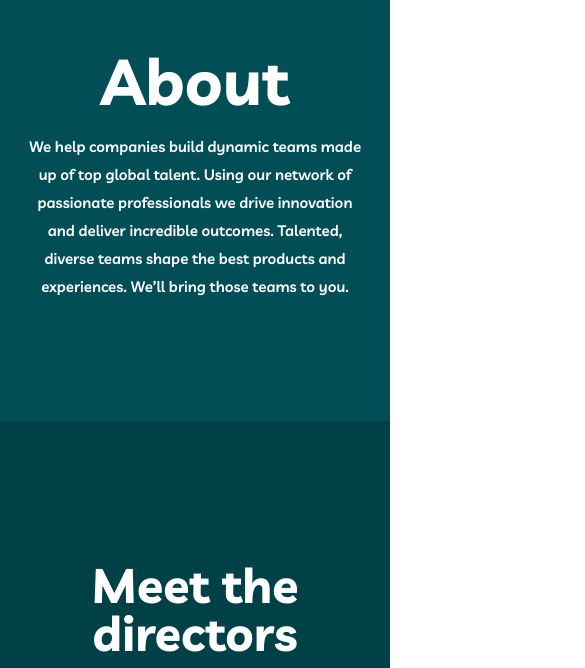
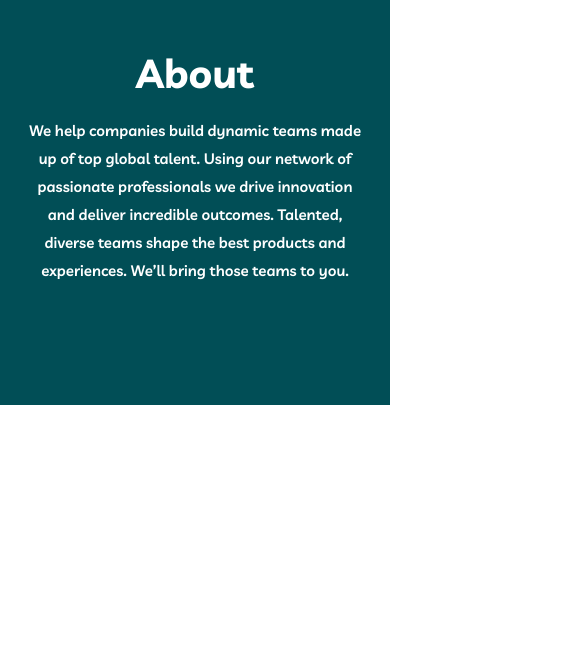
Before and after one commit to Salohiddin-coder/MyTeam, a plain HTML site: page about.html in a window 390 px wide. Shown: the part 176-844 px from the top of the page, 585 px wide, since content can reach past the window. Drawn offline with Linux system fonts and the light colour scheme.

Commit message:
add new changes

```diff
--- a/about.html
+++ b/about.html
@@ -42,7 +42,7 @@
       </div>
     </section>
 
-    <section class="directors">
+    <!-- <section class="directors">
       <div class="container">
         <div class="directors__inner">
           <h3 class="directors__title">Meet the directors</h3>
@@ -86,7 +86,7 @@
           </div>
         </div>
       </div>
-    </section>
+    </section> -->
   </main>
 </body>
 </html>
--- a/sass/blocks/_about-styles.scss
+++ b/sass/blocks/_about-styles.scss
@@ -5,7 +5,7 @@
 
   &::after {
     position: absolute;
-    right: calc(50% - 759px);
+    right: 0;
     bottom: 0;
     display: inline-block;
     width: 100px;
@@ -52,12 +52,6 @@
   color: #fff;
 }
 
-@media only screen and (max-width:1300px) {
-  .about::after {
-    display: none;
-  }
-}
-
 @media only screen and (max-width:768px) {
   .about__inner {
     flex-direction: column;
@@ -70,6 +64,11 @@
     text-align: center;
   }
 
+  .about__text {
+    max-width: 457px;
+    margin: 0 auto;
+  }
+
   .about__span {
     display: none;
   }
@@ -79,3 +78,11 @@
     text-align: center;
   }
 }
+
+@media only screen and (max-width:576px) {
+  .about__title {
+    font-size: 40px;
+    line-height: 40px;
+  }
+}
+}
--- a/sass/blocks/_directors-section.scss
+++ b/sass/blocks/_directors-section.scss
@@ -198,3 +198,15 @@
 .twitter-link {
   margin-right: 16px;
 }
+
+
+@media only screen and (max-width:768px) {
+  .directors::before {
+    left: calc(50% - 384px);
+  }
+
+  .directors__title {
+    font-size: 32px;
+    line-height: 32px;
+  }
+}
```
Also changed, not shown: css/main.css, 1 other file.
